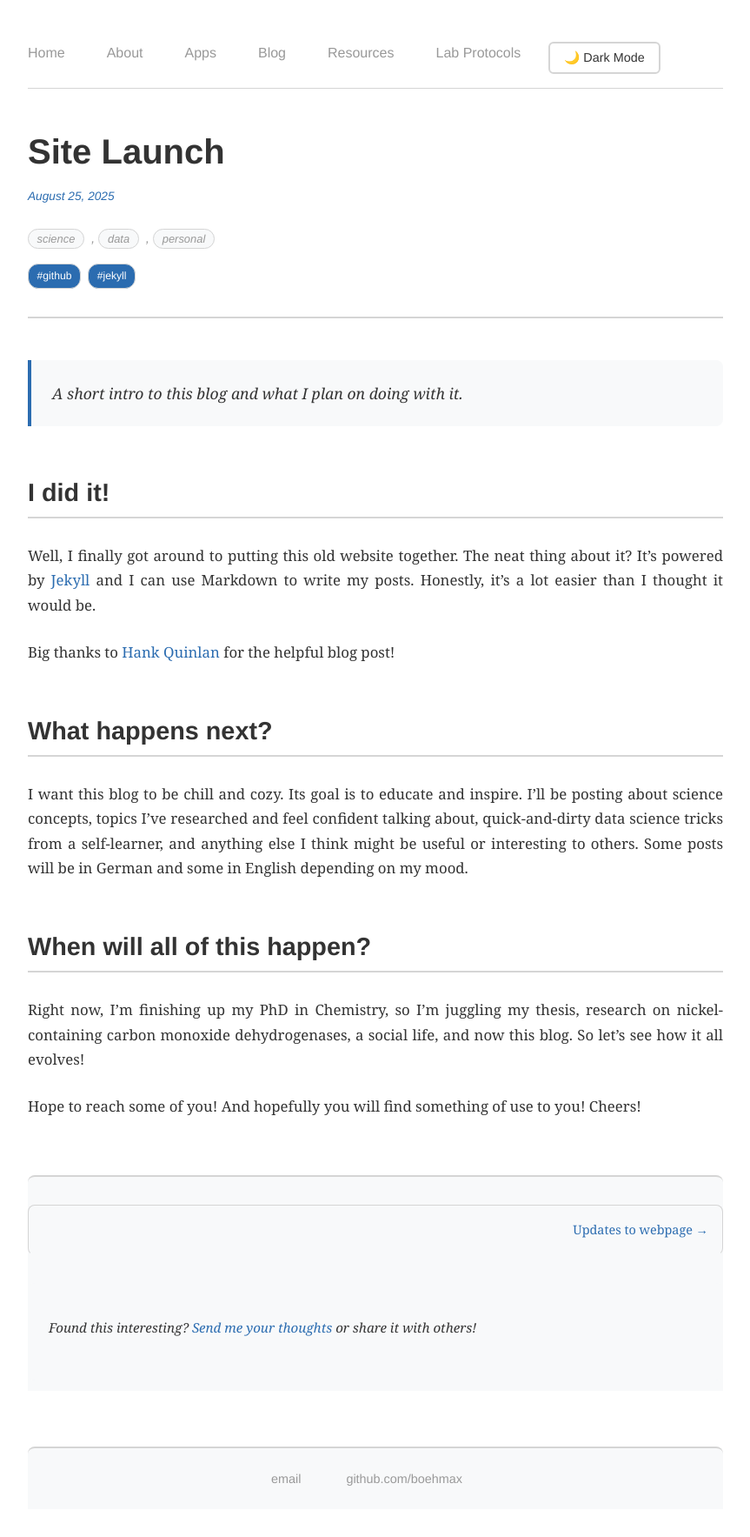
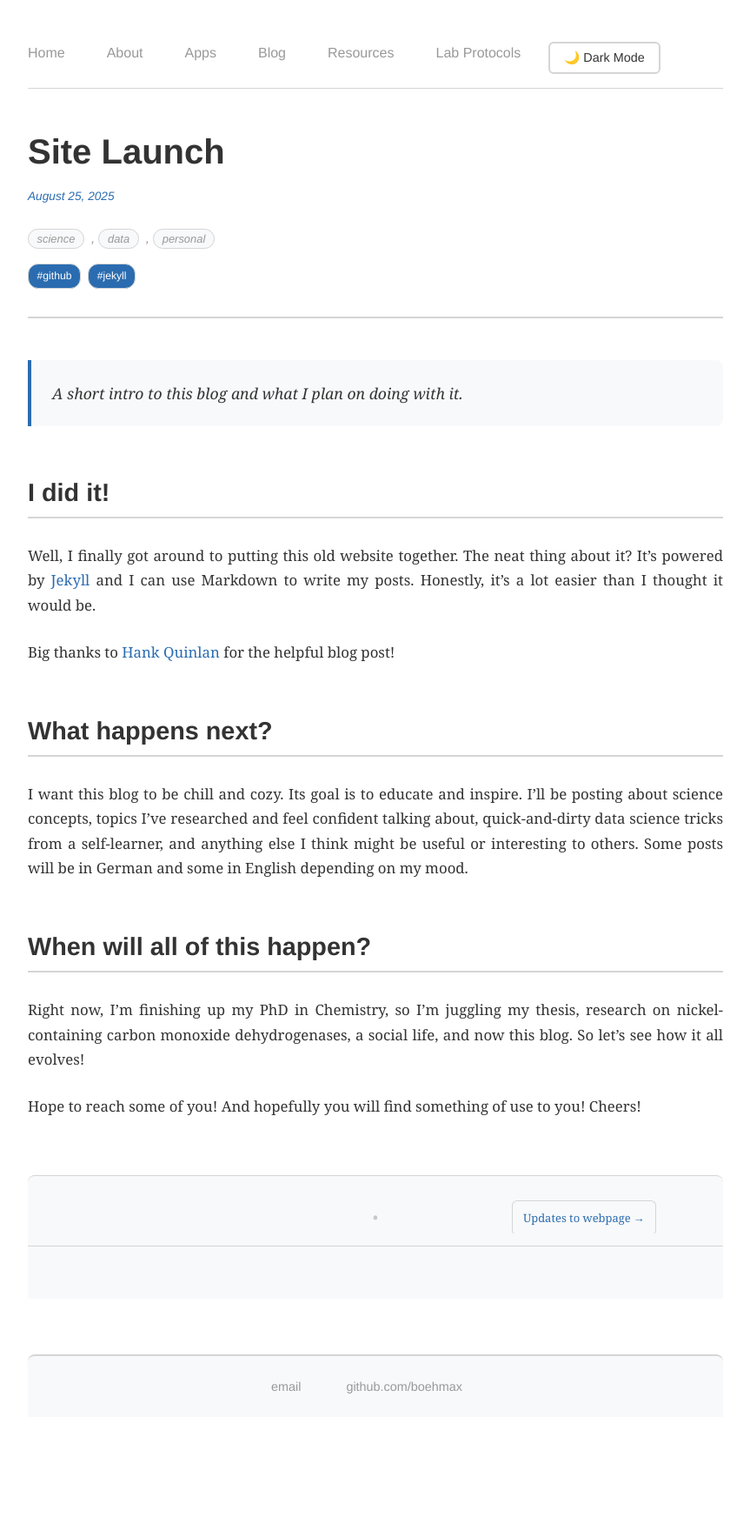
Before and after one commit to boehmax/boehmax.github.io, a Jekyll site: the page built from _posts/2025-08-25-site-launched.md, in a window 1280 px wide. Shown: the whole page at 87% size, without its empty margins (208-1071 px from the left). Built offline with Jekyll 4.4.1, drawn with Linux system fonts in a browser that asks for light colours; after the commit the page ends 1661 px from its top, so only the background shows below that.

Commit message:
Simplify blog post footer - remove sharing section and create slim navigation
Co-authored-by: boehmax <90572663+boehmax@users.noreply.github.com>

```diff
--- a/_layouts/post.html
+++ b/_layouts/post.html
@@ -37,22 +37,27 @@ layout: default
     </div>
 
     <footer class="post-footer">
-        <div class="post-navigation">
-            {% if page.previous.url %}
-                <a class="prev-post" href="{{ page.previous.url }}" title="{{ page.previous.title }}">
-                    ← {{ page.previous.title | truncate: 50 }}
-                </a>
-            {% endif %}
+        <nav class="post-navigation">
+            <div class="nav-prev">
+                {% if page.previous.url %}
+                    <a class="prev-post" href="{{ page.previous.url }}" title="{{ page.previous.title }}">
+                        ← {{ page.previous.title | truncate: 30 }}
+                    </a>
+                {% endif %}
+            </div>
 
-            {% if page.next.url %}
-                <a class="next-post" href="{{ page.next.url }}" title="{{ page.next.title }}">
-                    {{ page.next.title | truncate: 50 }} →
-                </a>
-            {% endif %}
-        </div>
+            <div class="nav-center">
+                <!-- Placeholder for future functionality -->
+                <span class="post-nav-placeholder">•</span>
+            </div>
 
-        <div class="post-share">
-            <p>Found this interesting? <a href="mailto:boehmax97@gmail.com?subject=Re: {{ page.title | uri_escape }}">Send me your thoughts</a> or share it with others!</p>
-        </div>
+            <div class="nav-next">
+                {% if page.next.url %}
+                    <a class="next-post" href="{{ page.next.url }}" title="{{ page.next.title }}">
+                        {{ page.next.title | truncate: 30 }} →
+                    </a>
+                {% endif %}
+            </div>
+        </nav>
     </footer>
 </article>
--- a/css/main.css
+++ b/css/main.css
@@ -1405,53 +1405,58 @@ html {
 }
 
 .post-footer {
-    border-top: 2px solid var(--border-color);
-    padding-top: 2rem;
-    margin-top: 4rem;
+    border-top: 1px solid var(--border-color);
+    padding-top: 1rem;
+    margin-top: 3rem;
 }
 
 .post-navigation {
     display: flex;
     justify-content: space-between;
-    gap: 2rem;
-    margin-bottom: 2rem;
-    flex-wrap: wrap;
+    align-items: center;
+    gap: 1rem;
+    padding: 0.75rem 0;
+}
+
+.nav-prev, .nav-next {
+    flex: 1;
+    max-width: 40%;
+}
+
+.nav-center {
+    flex: 0 0 auto;
+    text-align: center;
+    color: var(--link-color);
+    opacity: 0.5;
+}
+
+.post-nav-placeholder {
+    font-size: 1.2em;
+    user-select: none;
 }
 
 .prev-post, .next-post {
-    flex: 1;
-    padding: 1rem;
-    background: var(--code-bg);
+    display: inline-block;
+    padding: 0.5rem 0.75rem;
+    background: transparent;
     border: 1px solid var(--border-color);
-    border-radius: 8px;
+    border-radius: 6px;
     font-weight: 500;
+    font-size: 0.9em;
     transition: all 0.2s ease;
-    min-width: 200px;
+    text-decoration: none;
+    color: var(--text-color);
 }
 
 .prev-post:hover, .next-post:hover {
     background: var(--accent-color);
     color: white;
     text-decoration: none;
-    transform: translateY(-2px);
-    box-shadow: 0 4px 12px var(--shadow-hover);
+    border-color: var(--accent-color);
 }
 
 .next-post {
     text-align: right;
-}
-
-.post-share {
-    text-align: center;
-    padding: 1.5rem;
-    background: var(--code-bg);
-    border-radius: 8px;
-    font-style: italic;
-}
-
-.post-share a {
-    color: var(--accent-color);
-    font-weight: 500;
 }
 
 /* Post content enhancements */
@@ -1515,10 +1520,29 @@ html {
 
     .post-navigation {
         flex-direction: column;
+        gap: 0.75rem;
+        text-align: center;
+    }
+
+    .nav-prev, .nav-next {
+        max-width: 100%;
+    }
+
+    .nav-center {
+        order: 2;
+        margin: 0.5rem 0;
+    }
+
+    .nav-prev {
+        order: 1;
+    }
+
+    .nav-next {
+        order: 3;
     }
 
     .next-post {
-        text-align: left;
+        text-align: center;
     }
 }
 
```
